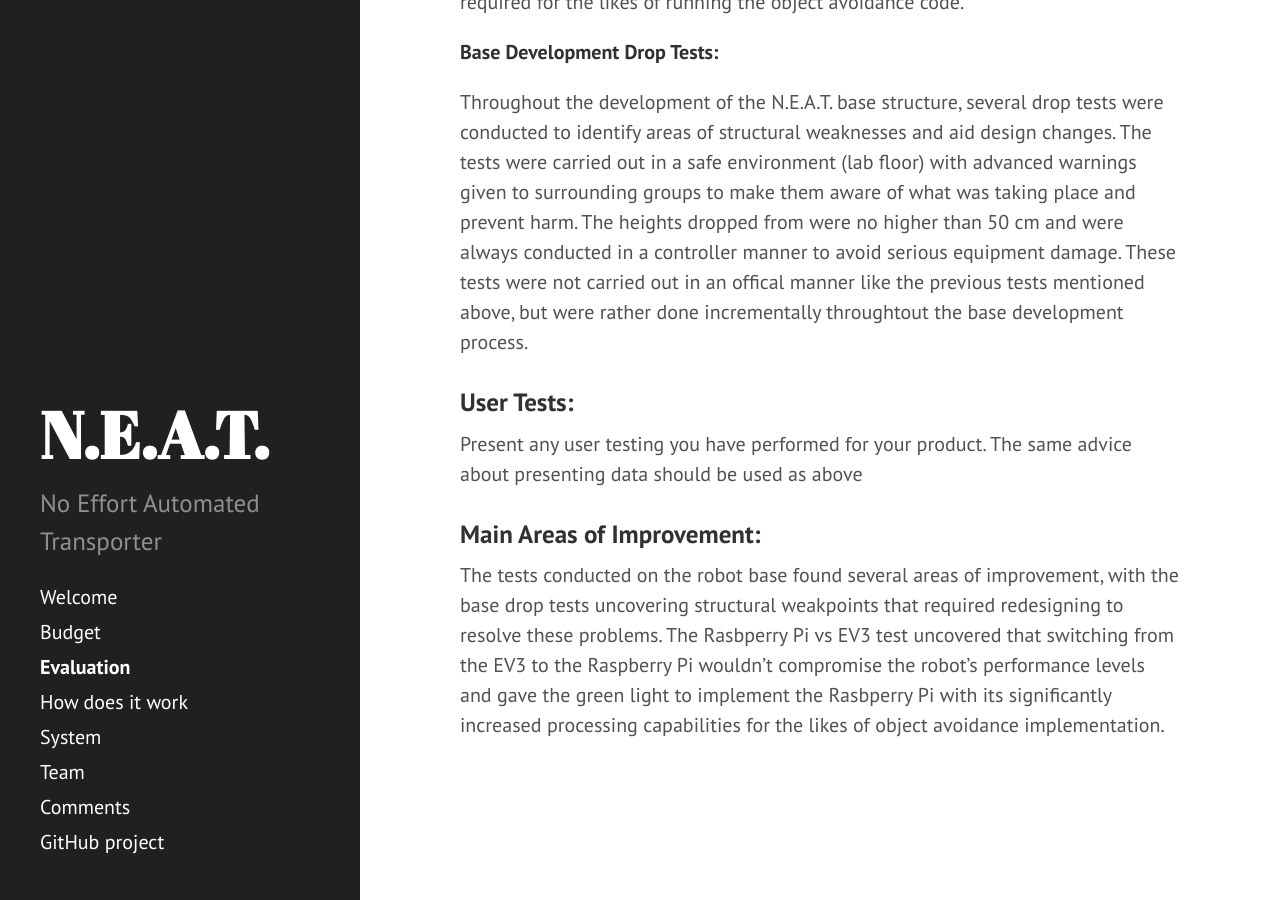
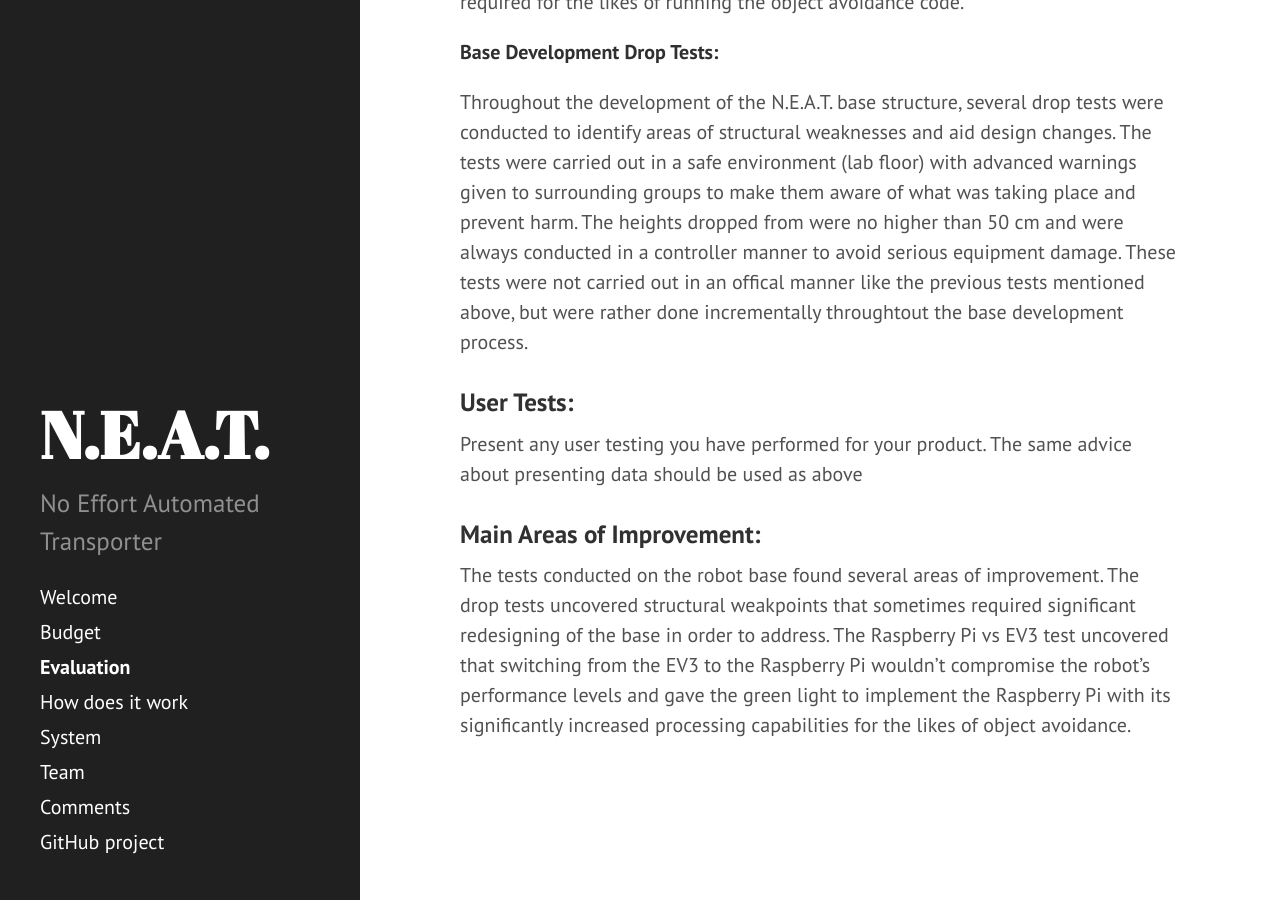
Before and after one commit to okapeng/sdp2020-group2, a Jekyll site: the page built from _pages/evaluation.md, in a window 1280 px wide and 900 px high, scrolled down 2867 px. Built offline with Jekyll 4.4.1, drawn with Linux system fonts in a browser that asks for light colours.

Commit message:
Update evaluation.md

```diff
--- a/_pages/evaluation.md
+++ b/_pages/evaluation.md
@@ -41,4 +41,4 @@ permalink: /evaluation/
   The same advice about presenting data should be used as above
 
 ### Main Areas of Improvement:
-  The tests conducted on the robot base found several areas of improvement, with the base drop tests uncovering structural weakpoints that required redesigning to resolve these problems. The Rasbperry Pi vs EV3 test uncovered that switching from the EV3 to the Raspberry Pi wouldn't compromise the robot's performance levels and gave the green light to implement the Rasbperry Pi with its significantly increased processing capabilities for the likes of object avoidance implementation.
+  The tests conducted on the robot base found several areas of improvement. The drop tests uncovered structural weakpoints that sometimes required significant redesigning of the base in order to address. The Raspberry Pi vs EV3 test uncovered that switching from the EV3 to the Raspberry Pi wouldn't compromise the robot's performance levels and gave the green light to implement the Raspberry Pi with its significantly increased processing capabilities for the likes of object avoidance.
```
